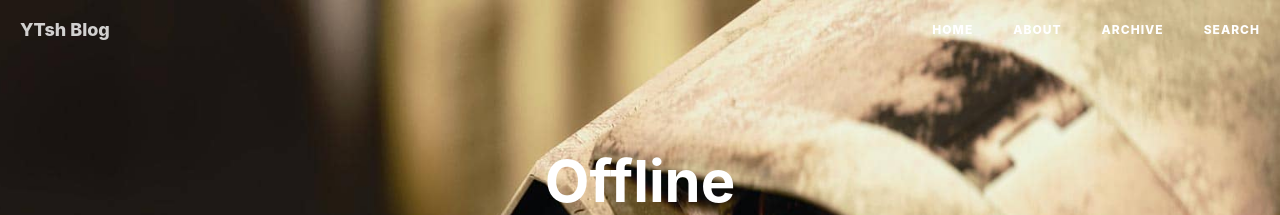
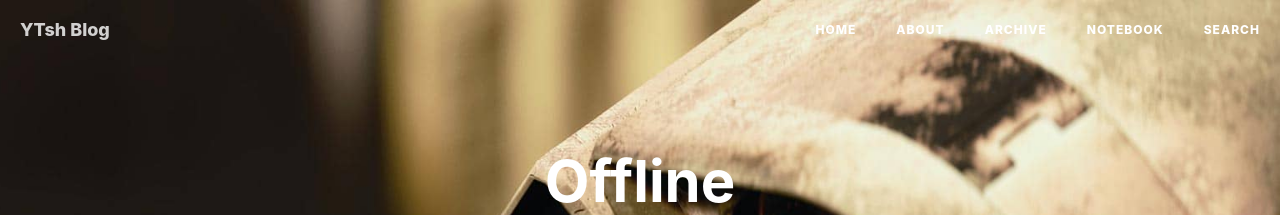
Before and after one commit to YuenTsheh/YuenTsheh.github.io, a Jekyll site: the page built from offline.html, in a window 1280 px wide. Shown: the top 215 px of the page. Built offline with Jekyll 4.4.1, drawn with Linux system fonts in a browser that asks for light colours; nearby versions of some CDN libraries; comment, search, counter and statistics services are not loaded.

Commit message:
2020/08/01   22:53:00.60 AutoCommit.bat by YuenTsheh

```diff
--- a/_includes/nav.html
+++ b/_includes/nav.html
@@ -29,9 +29,9 @@
                     <li>
                         <a href="{{ site.baseurl }}/archive/">ARCHIVE</a>
                     </li>
-                    <!-- <li>
-                        <a href="{{ site.baseurl }}/portfolio/">PROGRAM</a>
-                    </li> -->
+                    <li>
+                        <a href="{{ site.baseurl }}/special/">NOTEBOOK</a>
+                    </li>
                     <li>
                         <a href="{{ site.baseurl }}/search/">SEARCH</a>
                     </li>
```
